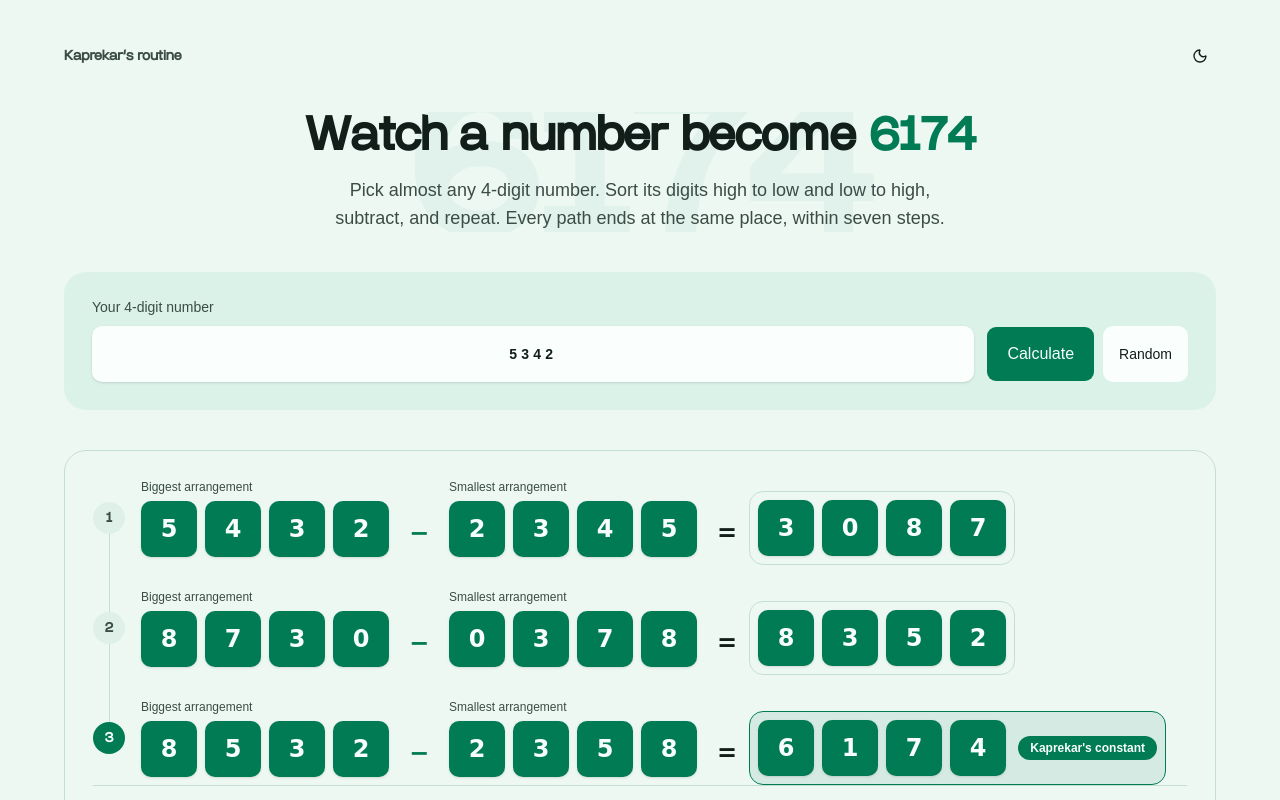
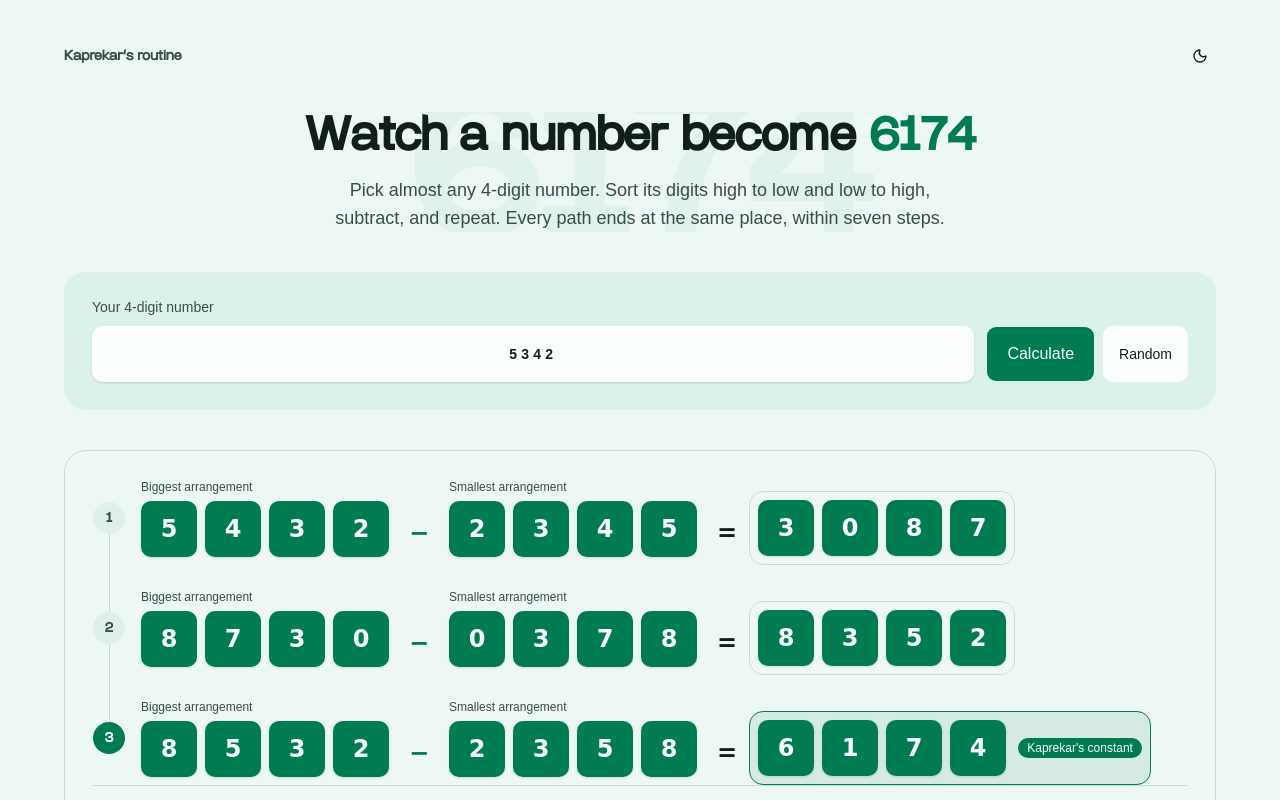
Before and after one commit to cr2007/kaprekars-constant, a React (Vite) app: page / in a window 1280 px wide. Both pictures are taken after a click on the button "Random". Shown: the top 800 px of the page. Built offline with nearby package versions, Linux system fonts and the light colour scheme.

Commit message:
feat: adopt shadcn alert and badge components
Replace the hand-rolled error message with shadcn's Alert.
Replace the hand-rolled "Kaprekar's constant" pill with
shadcn's Badge, in both the compact and tile views.

```diff
--- a/src/App.tsx
+++ b/src/App.tsx
@@ -2,6 +2,7 @@ import { type FormEvent, useState } from 'react'
 import { BookSideToggle } from '@/components/book-side-toggle'
 import { KaprekarStepCard } from '@/components/kaprekar-step-card'
 import { ThemeToggle } from '@/components/theme-toggle'
+import { Alert, AlertDescription } from '@/components/ui/alert'
 import { Button } from '@/components/ui/button'
 import { Input } from '@/components/ui/input'
 import { Label } from '@/components/ui/label'
@@ -158,9 +159,9 @@ export default function App() {
             </div>
           </div>
           {error && (
-            <p id="input-error" role="alert" className="text-sm text-destructive">
-              {error}
-            </p>
+            <Alert id="input-error" variant="destructive">
+              <AlertDescription>{error}</AlertDescription>
+            </Alert>
           )}
         </form>
 
--- a/src/components/kaprekar-step-card.tsx
+++ b/src/components/kaprekar-step-card.tsx
@@ -1,4 +1,5 @@
 import { InlineNumber, NumberTiles } from '@/components/number-tiles'
+import { Badge } from '@/components/ui/badge'
 import { KAPREKAR_CONSTANT, type KaprekarStep } from '@/lib/kaprekar'
 import { cn } from 'cn'
 
@@ -60,11 +61,7 @@ export function KaprekarStepCard({
                 className={reachedConstant ? 'text-primary' : undefined}
               />
             </span>
-            {reachedConstant && (
-              <span className="rounded-full bg-primary px-2.5 py-1 text-xs font-semibold text-primary-foreground">
-                Kaprekar's constant
-              </span>
-            )}
+            {reachedConstant && <Badge>Kaprekar's constant</Badge>}
           </div>
 
           <div
@@ -95,11 +92,7 @@ export function KaprekarStepCard({
               <NumberTiles
                 digits={step.result.toString().padStart(4, '0').split('').map(Number)}
               />
-              {reachedConstant && (
-                <span className="rounded-full bg-primary px-3 py-1 text-xs font-semibold text-primary-foreground">
-                  Kaprekar's constant
-                </span>
-              )}
+              {reachedConstant && <Badge>Kaprekar's constant</Badge>}
             </div>
           </div>
         </div>
--- /dev/null
+++ b/src/components/ui/alert.tsx
@@ -0,0 +1,75 @@
+import * as React from "react"
+import { cva, type VariantProps } from "class-variance-authority"
+import { cn } from "cn"
+
+const alertVariants = cva(
+  "group/alert relative grid w-full gap-0.5 rounded-lg border px-2.5 py-2 text-left text-sm has-data-[slot=alert-action]:relative has-data-[slot=alert-action]:pr-18 has-[>svg]:grid-cols-[auto_1fr] has-[>svg]:gap-x-2 *:[svg]:row-span-2 *:[svg]:translate-y-0.5 *:[svg]:text-current *:[svg:not([class*='size-'])]:size-4",
+  {
+    variants: {
+      variant: {
+        default: "bg-card text-card-foreground",
+        destructive:
+          "bg-card text-destructive *:data-[slot=alert-description]:text-destructive/90 *:[svg]:text-current",
+      },
+    },
+    defaultVariants: {
+      variant: "default",
+    },
+  }
+)
+
+function Alert({
+  className,
+  variant,
+  ...props
+}: React.ComponentProps<"div"> & VariantProps<typeof alertVariants>) {
+  return (
+    <div
+      data-slot="alert"
+      role="alert"
+      className={cn(alertVariants({ variant }), className)}
+      {...props}
+    />
+  )
+}
+
+function AlertTitle({ className, ...props }: React.ComponentProps<"div">) {
+  return (
+    <div
+      data-slot="alert-title"
+      className={cn(
+        "font-medium group-has-[>svg]/alert:col-start-2 [&_a]:underline [&_a]:underline-offset-3 [&_a]:hover:text-foreground",
+        className
+      )}
+      {...props}
+    />
+  )
+}
+
+function AlertDescription({
+  className,
+  ...props
+}: React.ComponentProps<"div">) {
+  return (
+    <div
+      data-slot="alert-description"
+      className={cn(
+        "text-sm text-balance text-muted-foreground md:text-pretty [&_a]:underline [&_a]:underline-offset-3 [&_a]:hover:text-foreground [&_p:not(:last-child)]:mb-4",
+        className
+      )}
+      {...props}
+    />
+  )
+}
+
+function AlertAction({ className, ...props }: React.ComponentProps<"div">) {
+  return (
+    <div
+      data-slot="alert-action"
+      className={cn("absolute top-2 right-2", className)}
+      {...props}
+    />
+  )
+}
+
+export { Alert, AlertTitle, AlertDescription, AlertAction }
--- /dev/null
+++ b/src/components/ui/badge.tsx
@@ -0,0 +1,48 @@
+import * as React from "react"
+import { cva, type VariantProps } from "class-variance-authority"
+import { cn } from "cn"
+import { Slot } from "radix-ui"
+
+const badgeVariants = cva(
+  "group/badge inline-flex h-5 w-fit shrink-0 items-center justify-center gap-1 overflow-hidden rounded-4xl border border-transparent px-2 py-0.5 text-xs font-medium whitespace-nowrap transition-all focus-visible:border-ring focus-visible:ring-[3px] focus-visible:ring-ring/50 has-data-[icon=inline-end]:pr-1.5 has-data-[icon=inline-start]:pl-1.5 aria-invalid:border-destructive aria-invalid:ring-destructive/20 dark:aria-invalid:ring-destructive/40 [&>svg]:pointer-events-none [&>svg]:size-3!",
+  {
+    variants: {
+      variant: {
+        default: "bg-primary text-primary-foreground [a]:hover:bg-primary/80",
+        secondary:
+          "bg-secondary text-secondary-foreground [a]:hover:bg-secondary/80",
+        destructive:
+          "bg-destructive/10 text-destructive focus-visible:ring-destructive/20 dark:bg-destructive/20 dark:focus-visible:ring-destructive/40 [a]:hover:bg-destructive/20",
+        outline:
+          "border-border text-foreground [a]:hover:bg-muted [a]:hover:text-muted-foreground",
+        ghost:
+          "hover:bg-muted hover:text-muted-foreground dark:hover:bg-muted/50",
+        link: "text-primary underline-offset-4 hover:underline",
+      },
+    },
+    defaultVariants: {
+      variant: "default",
+    },
+  }
+)
+
+function Badge({
+  className,
+  variant = "default",
+  asChild = false,
+  ...props
+}: React.ComponentProps<"span"> &
+  VariantProps<typeof badgeVariants> & { asChild?: boolean }) {
+  const Comp = asChild ? Slot.Root : "span"
+
+  return (
+    <Comp
+      data-slot="badge"
+      data-variant={variant}
+      className={cn(badgeVariants({ variant }), className)}
+      {...props}
+    />
+  )
+}
+
+export { Badge, badgeVariants }
```
